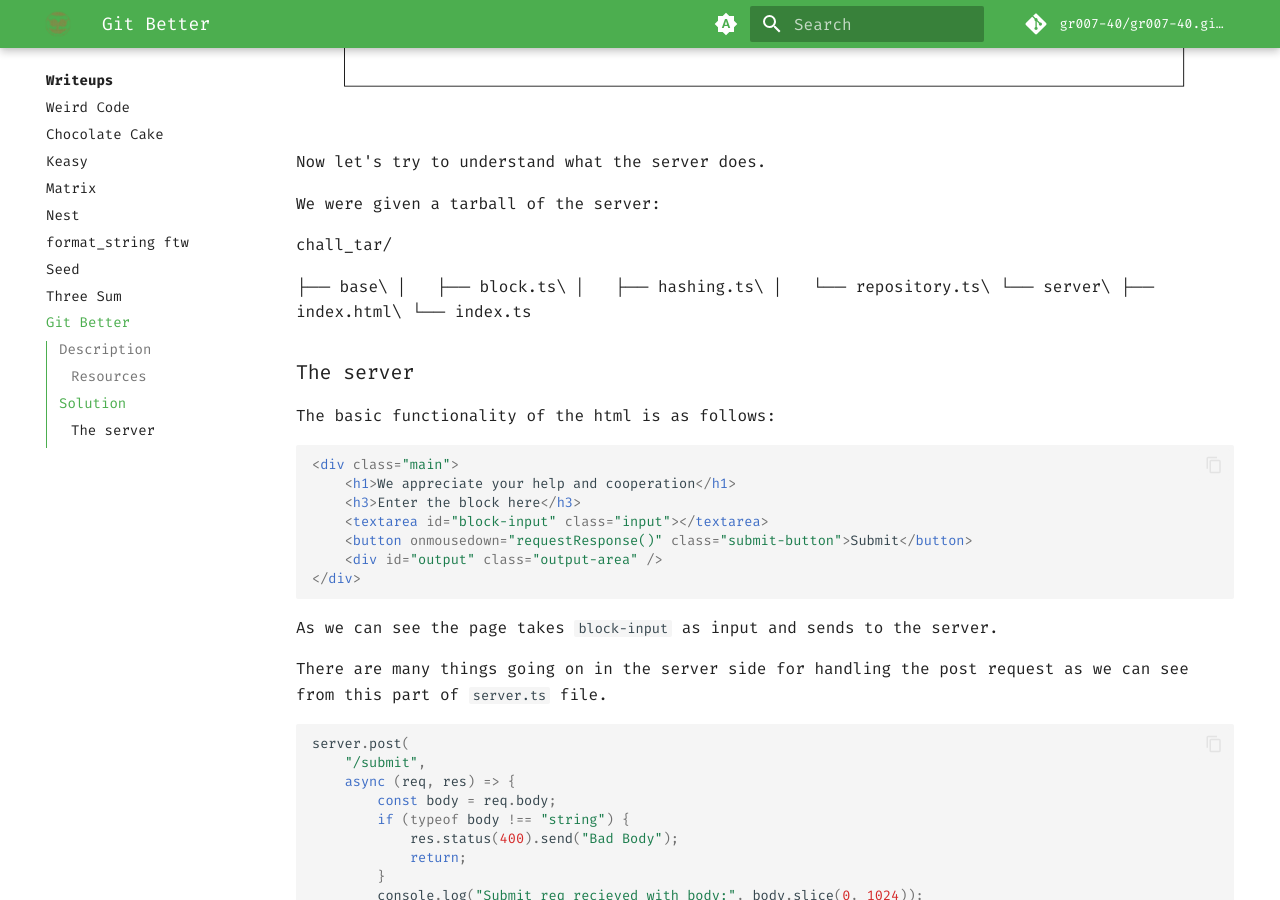
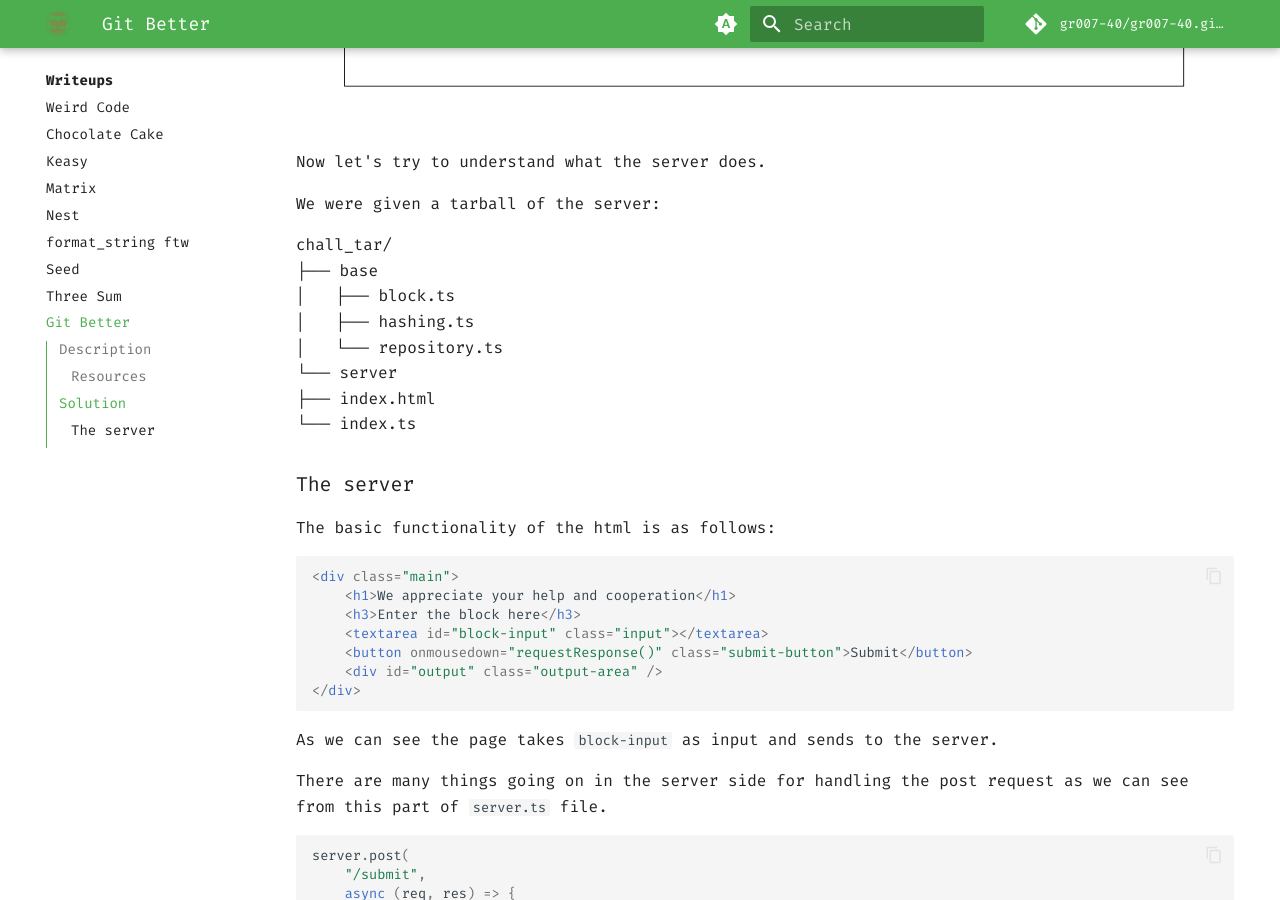
Before and after one commit to gr007-40/gr007-40.github.io, an MkDocs documentation site: the page built from docs/writeups/2023/bcactf/rev/git_better/index.md, in a window 1280 px wide and 900 px high, scrolled down 2481 px. Built offline with MkDocs 1.6.1 and Material for MkDocs 9.7.7, drawn with Linux system fonts in a browser that asks for light colours; comment, search, counter and statistics services are not loaded.

```diff
--- a/docs/writeups/2023/bcactf/rev/git_better/index.md
+++ b/docs/writeups/2023/bcactf/rev/git_better/index.md
@@ -62,15 +62,14 @@ Now let's try to understand what the server does.
 
 We were given a tarball of the server:
 
-chall_tar/
-
-├── base\
-│   ├── block.ts\
-│   ├── hashing.ts\
-│   └── repository.ts\
-└── server\
-    ├── index.html\
-    └── index.ts
+chall_tar/<br/>
+├── base<br/>
+│   ├── block.ts<br/>
+│   ├── hashing.ts<br/>
+│   └── repository.ts<br/>
+└── server<br/>
+    ├── index.html<br/>
+    └── index.ts<br/>
 
 ### The server
 
```
